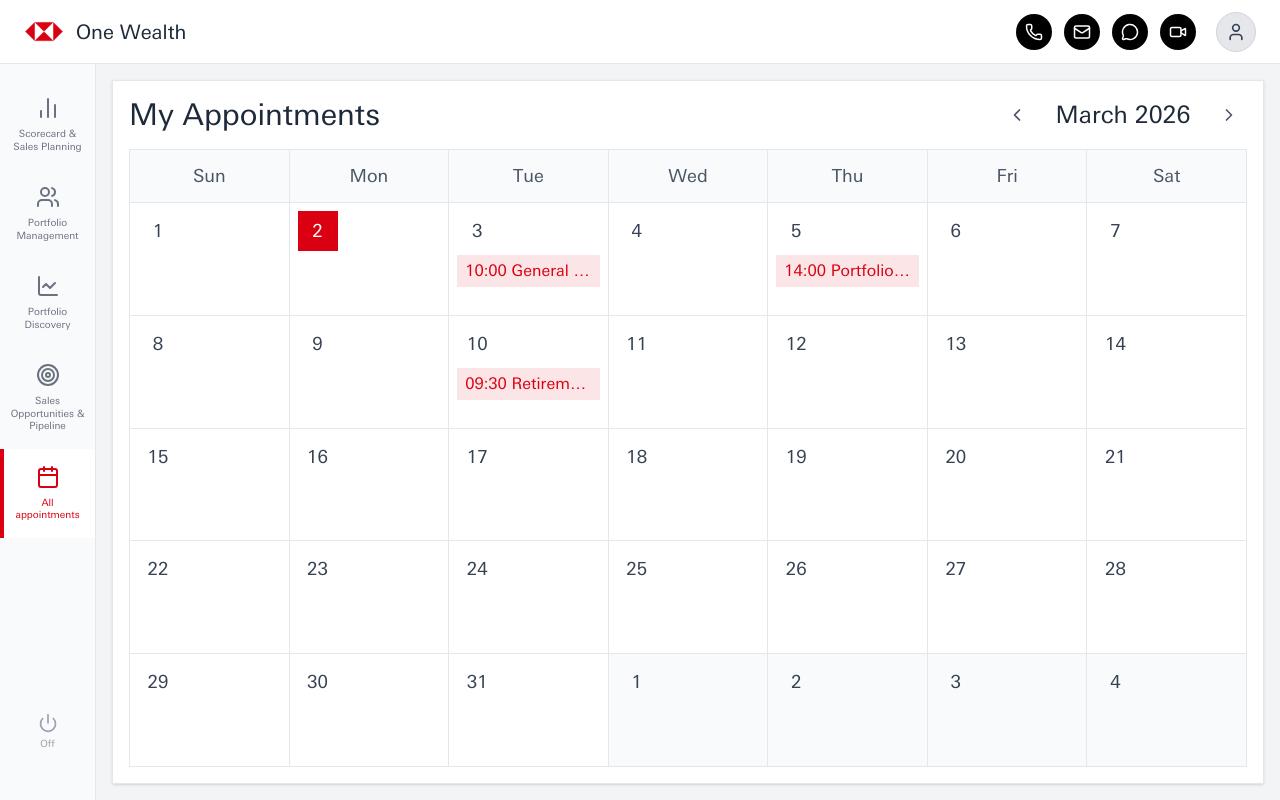
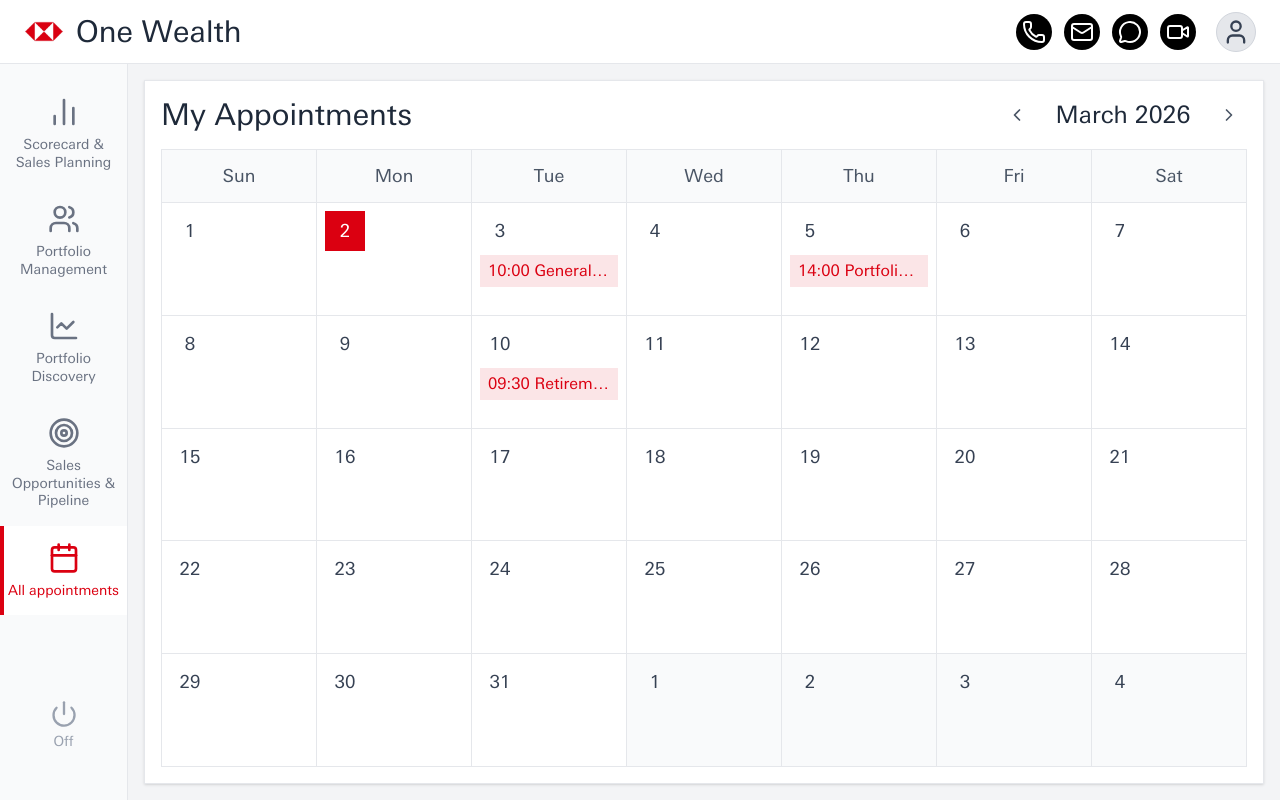
Before and after one commit to yuexin-Zhang/one-wealth-management, a React (Vite) app: page / in a window 1280 px wide. Built offline with nearby package versions, Linux system fonts and the light colour scheme.

Commit message:
Increase Header and Sidebar font sizes for large screens

```diff
--- a/src/components/Header.tsx
+++ b/src/components/Header.tsx
@@ -10,24 +10,24 @@
           alt="HSBC"
           className="w-10 h-10 object-contain"
         />
-        <span className="text-xl text-gray-800">One Wealth</span>
+        <span className="text-xl md:text-2xl lg:text-3xl text-gray-800">One Wealth</span>
       </div>
 
       <div className="flex items-center gap-3">
         <button className="w-9 h-9 flex items-center justify-center bg-black text-white rounded-full hover:bg-gray-800 transition-colors">
-          <Phone size={18} />
+          <Phone size={18} className="md:w-5 md:h-5 lg:w-6 lg:h-6" />
         </button>
         <button className="w-9 h-9 flex items-center justify-center bg-black text-white rounded-full hover:bg-gray-800 transition-colors">
-          <Mail size={18} />
+          <Mail size={18} className="md:w-5 md:h-5 lg:w-6 lg:h-6" />
         </button>
         <button className="w-9 h-9 flex items-center justify-center bg-black text-white rounded-full hover:bg-gray-800 transition-colors">
-          <MessageCircle size={18} />
+          <MessageCircle size={18} className="md:w-5 md:h-5 lg:w-6 lg:h-6" />
         </button>
         <button className="w-9 h-9 flex items-center justify-center bg-black text-white rounded-full hover:bg-gray-800 transition-colors">
-          <Video size={18} />
+          <Video size={18} className="md:w-5 md:h-5 lg:w-6 lg:h-6" />
         </button>
         <button className="ml-2 w-10 h-10 flex items-center justify-center bg-gray-200 text-gray-700 rounded-full border border-gray-300 hover:bg-gray-300 transition-colors">
-          <User size={20} />
+          <User size={20} className="md:w-6 md:h-6 lg:w-7 lg:h-7" />
         </button>
       </div>
     </header>
--- a/src/components/Sidebar.tsx
+++ b/src/components/Sidebar.tsx
@@ -10,7 +10,7 @@
 
 export default function Sidebar() {
   return (
-    <aside className="w-24 bg-gray-50 border-r border-gray-200 flex flex-col h-[calc(100vh-64px)] sticky top-16">
+    <aside className="w-24 md:w-28 lg:w-32 bg-gray-50 border-r border-gray-200 flex flex-col h-[calc(100vh-64px)] sticky top-16">
       <div className="flex-1 py-4">
         {navItems.map((item) => (
           <button
@@ -24,8 +24,8 @@
             {item.active && (
               <div className="absolute left-0 top-0 bottom-0 w-1 bg-hsbc-red" />
             )}
-            <item.icon size={24} className="mb-2" />
-            <span className="text-[10px] leading-tight">
+            <item.icon size={24} className="mb-2 md:w-7 md:h-7 lg:w-8 lg:h-8" />
+            <span className="text-[10px] md:text-xs lg:text-sm leading-tight">
               {item.label}
             </span>
           </button>
@@ -34,8 +34,8 @@
 
       <div className="pb-8">
         <button className="w-full flex flex-col items-center py-4 text-gray-400 hover:text-gray-600 transition-colors">
-          <Power size={20} className="mb-1" />
-          <span className="text-[10px]">Off</span>
+          <Power size={20} className="mb-1 md:w-6 md:h-6 lg:w-7 lg:h-7" />
+          <span className="text-[10px] md:text-xs lg:text-sm">Off</span>
         </button>
       </div>
     </aside>
```
